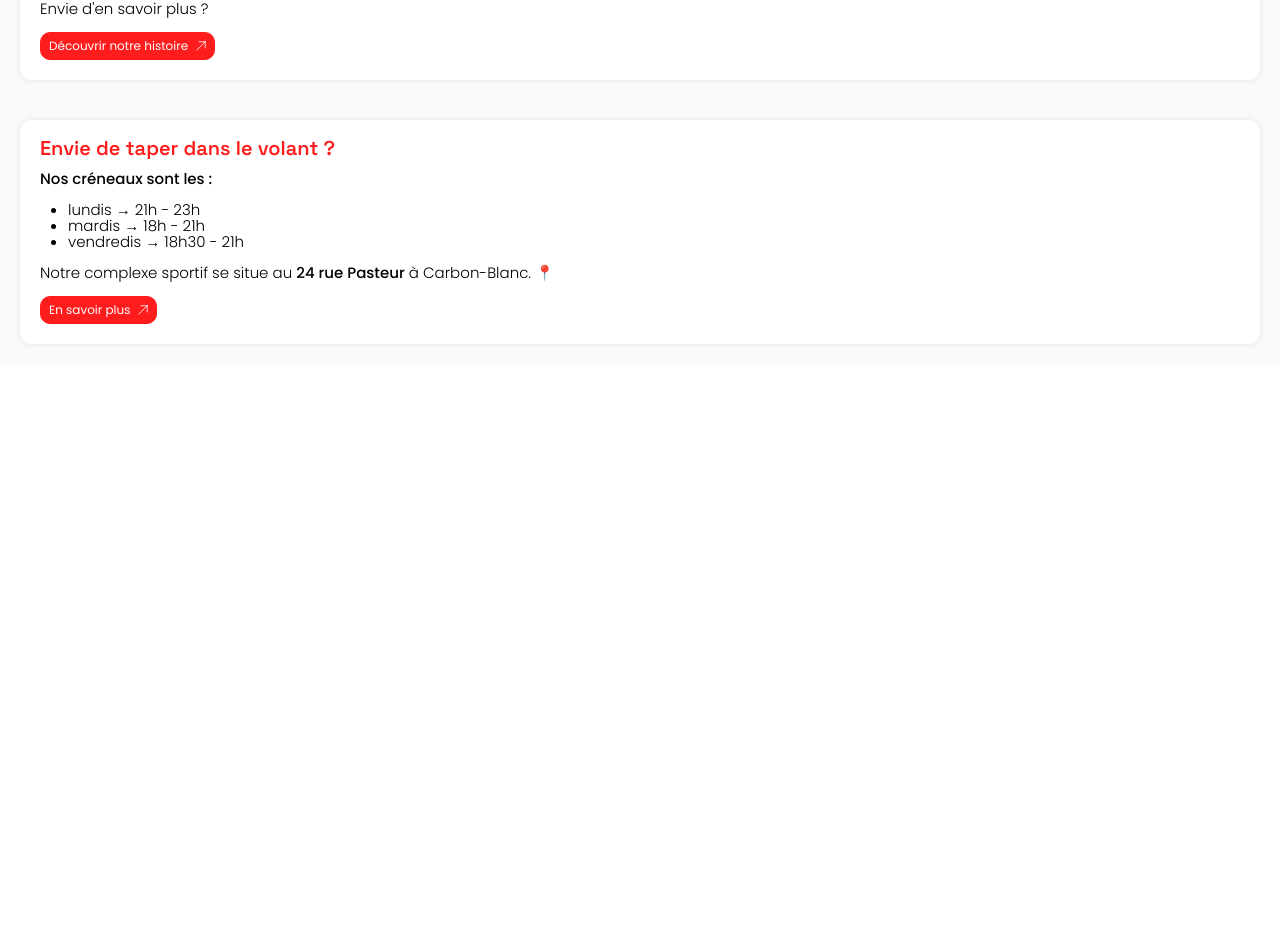
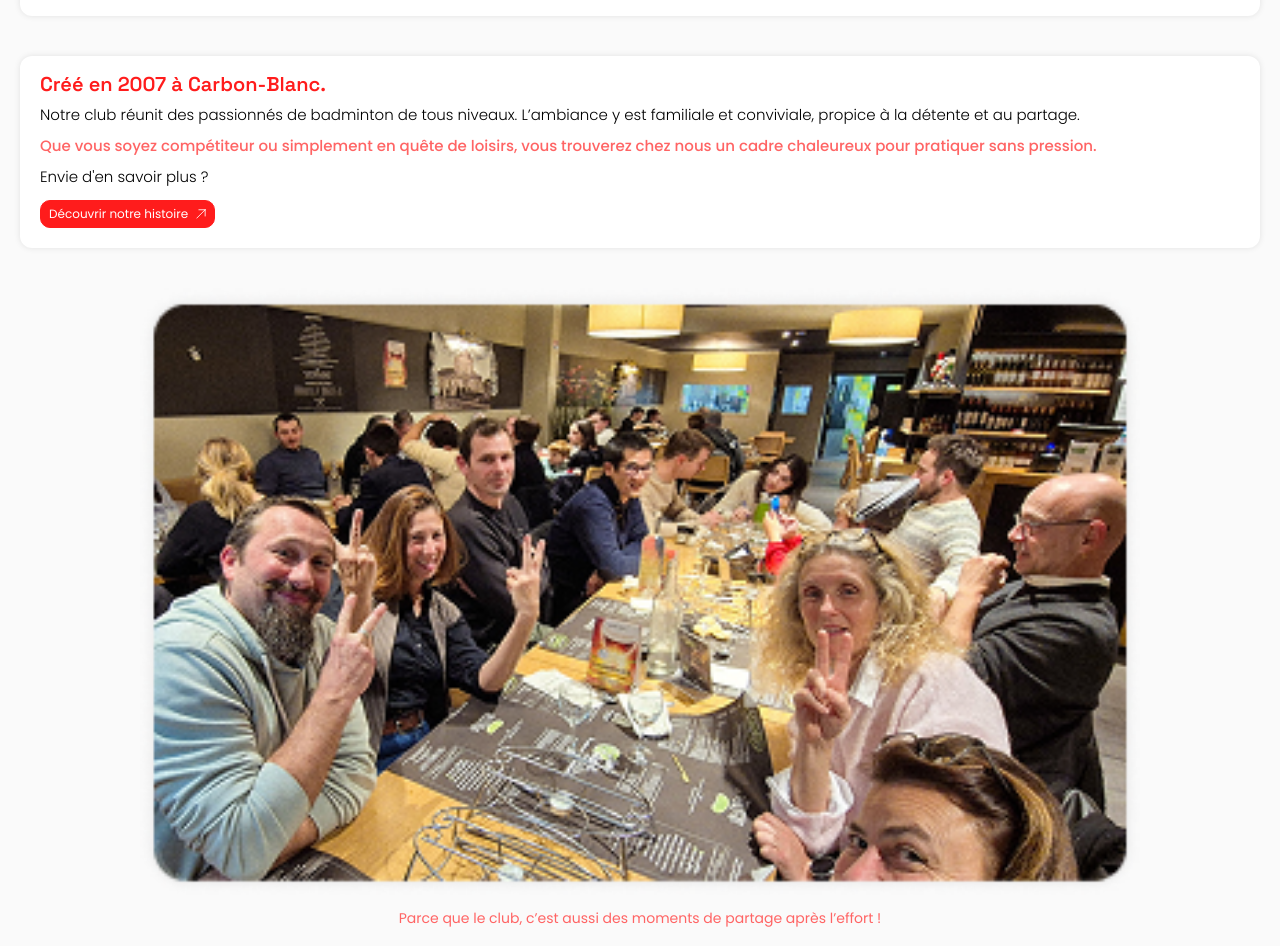
Before and after one commit to Matsuel/CACBO-Badminton, a Next.js app: page / in a window 1280 px wide. Shown: the part 1155-2101 px from the top of the page. Before the commit the page ends 1519 px from the top, so only its background shows below. Built offline with nearby package versions, Linux system fonts and the light colour scheme; a web font is replaced by a local one.

Commit message:
Add ImageLegend component and theme text variants
- Created ImageLegend component for displaying images with descriptions.
- Added textVariants object in theme for consistent typography styles.

```diff
--- a/src/app/page.tsx
+++ b/src/app/page.tsx
@@ -1,13 +1,14 @@
+import ExternalLink from "@/assets/ExternalLink";
+import BlocSubtitle from "@/components/BlocSubtitle";
+import BlocText from "@/components/BlocText";
 import Button from "@/components/Button";
+import Caroussel from "@/components/Caroussel";
 import Content from "@/components/Content";
 import PageLayout from "@/components/PageLayout";
 import { SendHorizontal } from "lucide-react";
 import Image from "next/image";
 import Bloc from "../components/Bloc";
-import BlocText from "@/components/BlocText";
-import BlocSubtitle from "@/components/BlocSubtitle";
-import ExternalLink from "@/assets/ExternalLink";
-import Caroussel from "@/components/Caroussel";
+import ImageLegend from "@/components/ImageLegend";
 
 export default function Home() {
   return (
@@ -49,32 +50,7 @@ export default function Home() {
           title="Notre club en photos"
         />
 
-        <Bloc title="Envie de taper dans le volant ?">
-
-
-        </Bloc>
-
-        <Bloc title="Créé en 2007 à Carbon-Blanc. ">
-          <BlocText>
-            Notre club réunit des passionnés de badminton de tous niveaux. L’ambiance y est familiale et conviviale, propice à la détente et au partage.
-          </BlocText>
-
-          <BlocSubtitle>
-            Que vous soyez compétiteur ou simplement en quête de loisirs, vous trouverez chez nous un cadre chaleureux pour pratiquer sans pression.
-          </BlocSubtitle>
-
-          <BlocText>
-            Envie d&apos;en savoir plus ?
-          </BlocText>
-
-          <Button href={"/histoire"} variant="inverted">
-            Découvrir notre histoire
-            <ExternalLink size={10} />
-          </Button>
-
-        </Bloc>
-
-        <Bloc title="Envie de taper dans le volant ?">
+        <Bloc title="Envie de taper dans le volant ?" key={"want-to-hit-the-shuttlecock"}>
           <h4 className="font-Poppins text-[15px] font-medium leading-4">
             Nos créneaux sont les :
           </h4>
@@ -95,6 +71,33 @@ export default function Home() {
           </Button>
 
         </Bloc>
+
+        <Bloc title="Créé en 2007 à Carbon-Blanc." key={"created-in-2007"}>
+          <BlocText>
+            Notre club réunit des passionnés de badminton de tous niveaux. L’ambiance y est familiale et conviviale, propice à la détente et au partage.
+          </BlocText>
+
+          <BlocSubtitle>
+            Que vous soyez compétiteur ou simplement en quête de loisirs, vous trouverez chez nous un cadre chaleureux pour pratiquer sans pression.
+          </BlocSubtitle>
+
+          <BlocText>
+            Envie d&apos;en savoir plus ?
+          </BlocText>
+
+          <Button href={"/histoire"} variant="inverted">
+            Découvrir notre histoire
+            <ExternalLink size={10} />
+          </Button>
+
+        </Bloc>
+
+        <ImageLegend
+          src="/acceuil/partage.png"
+          description="Parce que le club, c’est aussi des moments de partage après l’effort ! "
+        />
+
+
       </Content>
     </PageLayout>
   );
--- /dev/null
+++ b/src/components/ImageLegend.tsx
@@ -0,0 +1,32 @@
+import { textVariants } from '@/constantes/theme';
+import { cn } from '@/utils/cn';
+import Image from 'next/image';
+import React from 'react'
+
+interface ImageLegendProps {
+    src: string;
+    description: string;
+    className?: string;
+}
+
+const ImageLegend = ({
+    src,
+    description,
+    className
+}: ImageLegendProps) => {
+    return (
+        <div className={cn('w-full h-auto flex flex-col items-center justify-center gap-content bg-transparent', className)}>
+            <Image
+                src={src}
+                alt={description}
+                width={1000}
+                height={1000}
+            />
+            <p className={`w-4/5 text-center text-redpale ${textVariants.secondary}`}>
+                {description}
+            </p>
+        </div>
+    )
+}
+
+export default ImageLegend
```
Also changed, not shown: public/acceuil/partage.png (added), src/constantes/theme.ts (renamed from src/constantes/text.ts).
